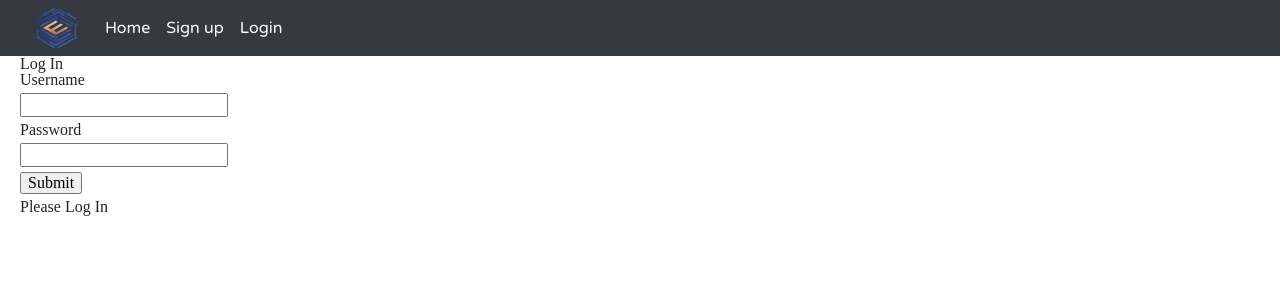
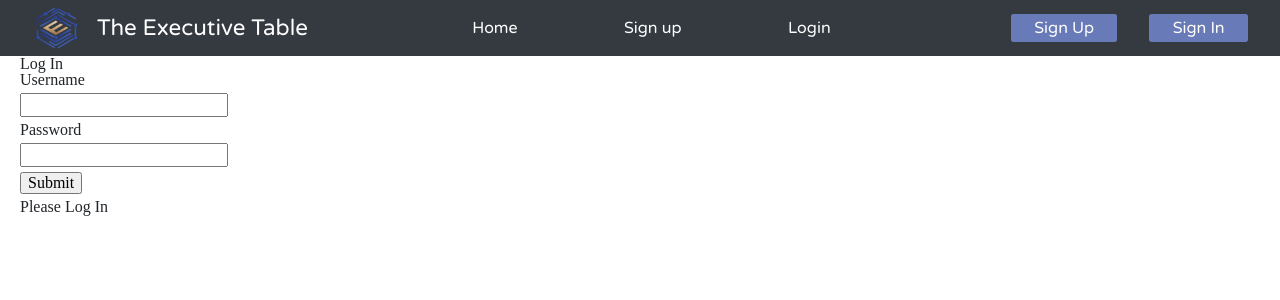
Before and after one commit to rohansuri17/ExecutiveTable, a React (Create React App) app in the folder executivetable_restserver/frontend/executivetable-frontend/: page /Login in a window 1280 px wide. Shown: the top 300 px of the page. Built offline with nearby package versions, Linux system fonts and the light colour scheme.

Commit message:
Add styling and sign in sign up buttons to navbar

```diff
--- a/executivetable_restserver/frontend/executivetable-frontend/src/components/Navigation.js
+++ b/executivetable_restserver/frontend/executivetable-frontend/src/components/Navigation.js
@@ -1,7 +1,6 @@
-import React, {Component} from 'react';
-import {NavLink, BrowserRouter} from 'react-router-dom';
-import {Navbar, Nav} from 'react-bootstrap';
-import Landing from './landing/landing.jsx';
+import React, { Component } from 'react';
+import { NavLink, Link } from 'react-router-dom';
+import { Navbar, Nav } from 'react-bootstrap';
 import 'bootstrap/dist/css/bootstrap.min.css';
 import '../stylesheets/components/navigation.scss';
 export class Navigation extends Component{
@@ -9,9 +8,12 @@ export class Navigation extends Component{
     {
         return(
             <Navbar dark="true" className="bg-dark">
-                <img height="40" src={process.env.PUBLIC_URL + "/the-executive-table-logo.png"}></img>
             <Navbar.Toggle aria-controls = "basic-navbar-nav"/>
             <Navbar.Collapse id = "basic-navbar-nav">
+            <div className="navigation-logo__container">
+                <img height="40" src={process.env.PUBLIC_URL + "/the-executive-table-logo.png"}></img>
+                <h1>The Executive Table</h1>
+            </div>
             <Nav>
                  <NavLink className="d-inline p-2 bg-dark text-white"
                 to= '/' >
@@ -26,6 +28,10 @@ export class Navigation extends Component{
                 Login
                 </NavLink>
             </Nav>
+            <div className="navigation-login-signup__container">
+                <Link to="/signup">Sign Up</Link>
+                <Link to="/signup">Sign In</Link>
+            </div>
             </Navbar.Collapse>
 
             </Navbar>
--- a/executivetable_restserver/frontend/executivetable-frontend/src/stylesheets/components/navigation.scss
+++ b/executivetable_restserver/frontend/executivetable-frontend/src/stylesheets/components/navigation.scss
@@ -4,7 +4,43 @@
   z-index: 1;
   font-family: $Varela;
 
-  img {
-    margin: 0 20px;
+  #basic-navbar-nav {
+    justify-content: space-between;
+  }
+
+  .navigation-logo__container {
+    display: flex;
+    align-items: center;
+
+    img {
+      margin: 0 20px;
+    }
+
+    h1 {
+      font-size: 1.4rem;
+      color: white;
+    }
+  }
+
+  .navbar-nav {
+    width: 30%;
+    justify-content: space-between;
+  }
+
+  .navigation-login-signup__container {
+    a {
+      border: 1px solid #687ab7;
+      text-decoration: none;
+      color: white;
+      padding: 0.2rem 1.4rem;
+      margin: 0 1rem;
+      border-radius: 3px;
+      background-color: #687ab7;
+      transition: background-color 0.2s;
+    }
+
+    a:hover {
+      background-color: #8b9cd3;
+    }
   }
 }
```
